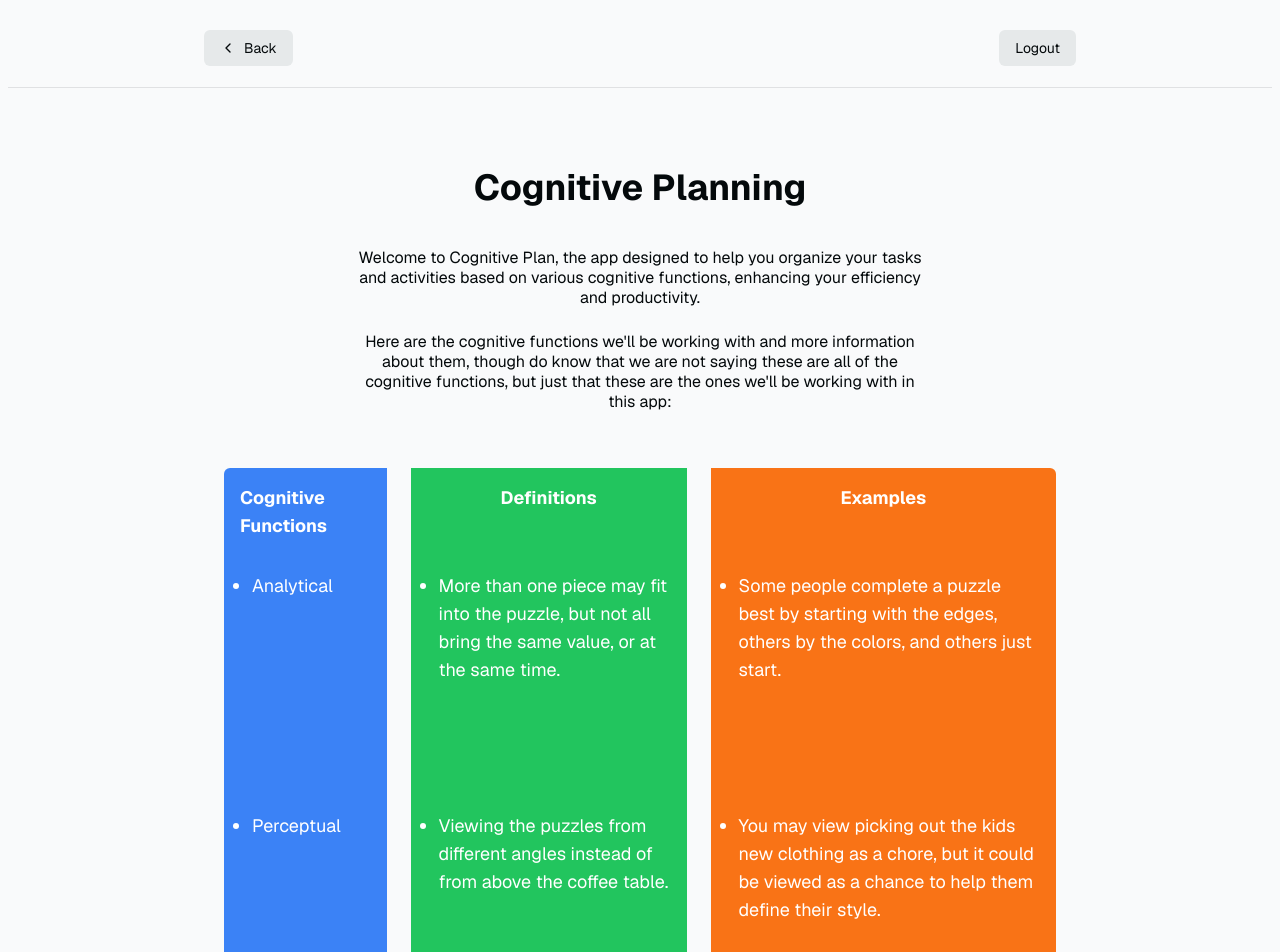
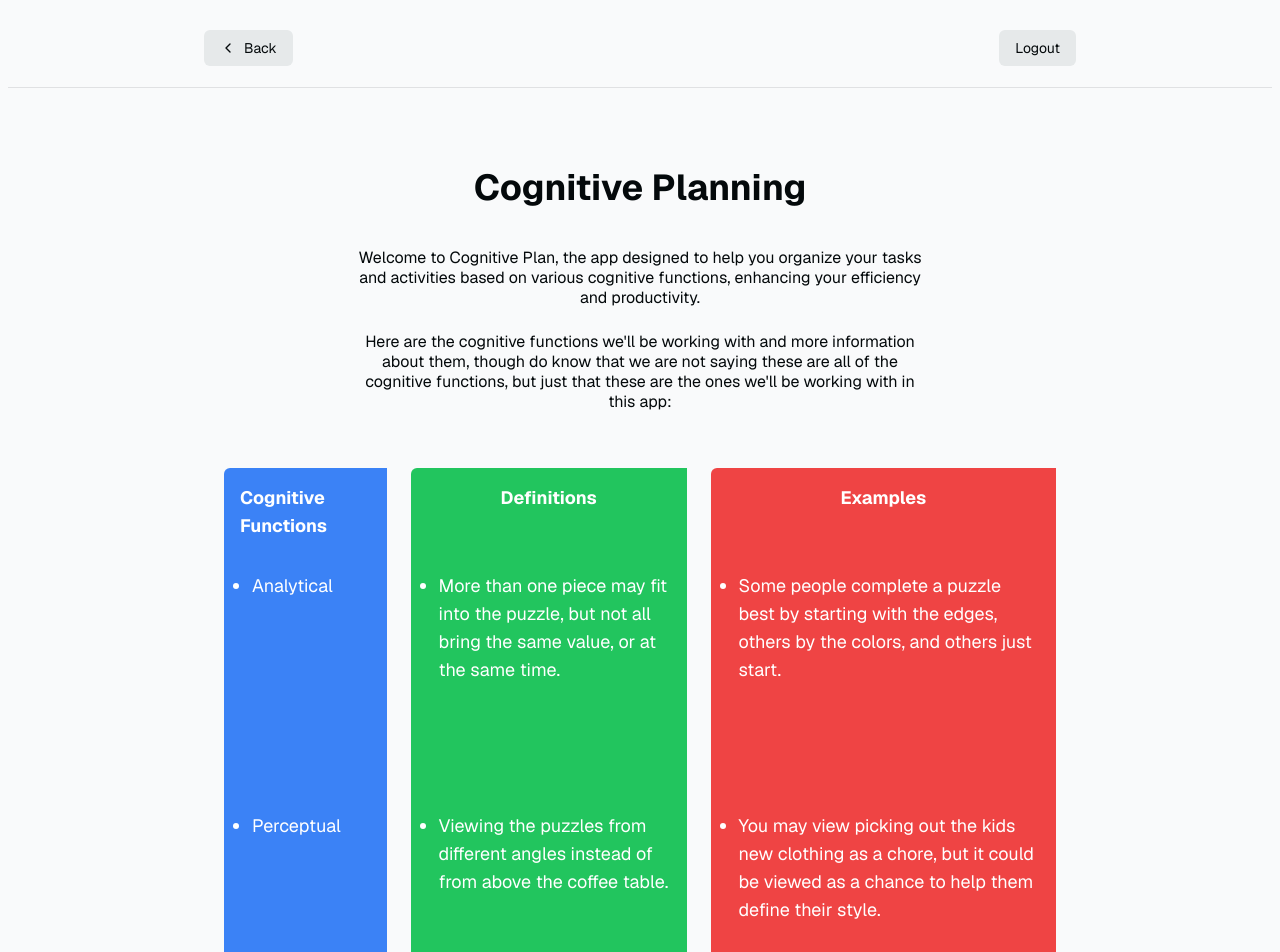
Before and after one commit to Enjoyweaver/CognitiveLabs, a Next.js app: page /cognitive in a window 1280 px wide. Shown: the top 952 px of the page. Built offline with nearby package versions, Linux system fonts and the light colour scheme.

Commit message:
mobile styling

```diff
--- /dev/null
+++ b/app/cognitive/CognitiveStyles.module.css
@@ -0,0 +1,13 @@
+/* CognitiveStyles.module.css */
+
+/* Define a common class for row height */
+.row-height {
+  height: 60px; /* Default height for larger screens */
+}
+
+/* Media query to adjust row height for smaller screens */
+@media screen and (max-width: 768px) {
+  .row-height {
+    height: 80px; /* Adjusted height for smaller screens */
+  }
+}
--- a/app/cognitive/page.tsx
+++ b/app/cognitive/page.tsx
@@ -5,6 +5,7 @@ import { redirect } from "next/navigation";
 import AuthButton from "@/components/AuthButton"; // Import AuthButton if needed
 import { createClient } from "@/utils/supabase/server";
 import Header from "@/components/Header";
+import styles from "./CognitiveStyles.module.css";
 
 const signOut = async () => {
   "use server";
@@ -63,7 +64,9 @@ export default function Cognitive() {
         <main className="flex-1 flex flex-col gap-2  p-8">
           <div className="flex gap-6">
             {/* Column 1: Cognitive Functions */}
-            <div className="bg-blue-500 rounded-tl-md rounded-bl-md p-4 flex flex-col items-center">
+            <div
+              className={`bg-blue-500 rounded-tl-md rounded-bl-md p-4 flex flex-col items-center ${styles.rowHeight}`}
+            >
               <h3 className="text-white text-lg font-bold mb-2 h-20">
                 Cognitive Functions
               </h3>
@@ -80,7 +83,9 @@ export default function Cognitive() {
             </div>
 
             {/* Column 2: Definitions */}
-            <div className="bg-green-500 p-4 flex flex-col items-center">
+            <div
+              className={`bg-green-500 rounded-tl-md rounded-bl-md p-4 flex flex-col items-center ${styles.rowHeight}`}
+            >
               <h3 className="text-white text-lg font-bold mb-2 h-20">
                 Definitions
               </h3>
@@ -121,7 +126,9 @@ export default function Cognitive() {
             </div>
 
             {/* Column 3: Examples */}
-            <div className="bg-orange-500 rounded-tr-md rounded-br-md p-4 flex flex-col items-center">
+            <div
+              className={`bg-red-500 rounded-tl-md rounded-bl-md p-4 flex flex-col items-center ${styles.rowHeight}`}
+            >
               <h3 className="text-white text-lg font-bold mb-2 h-20">
                 Examples
               </h3>
```
